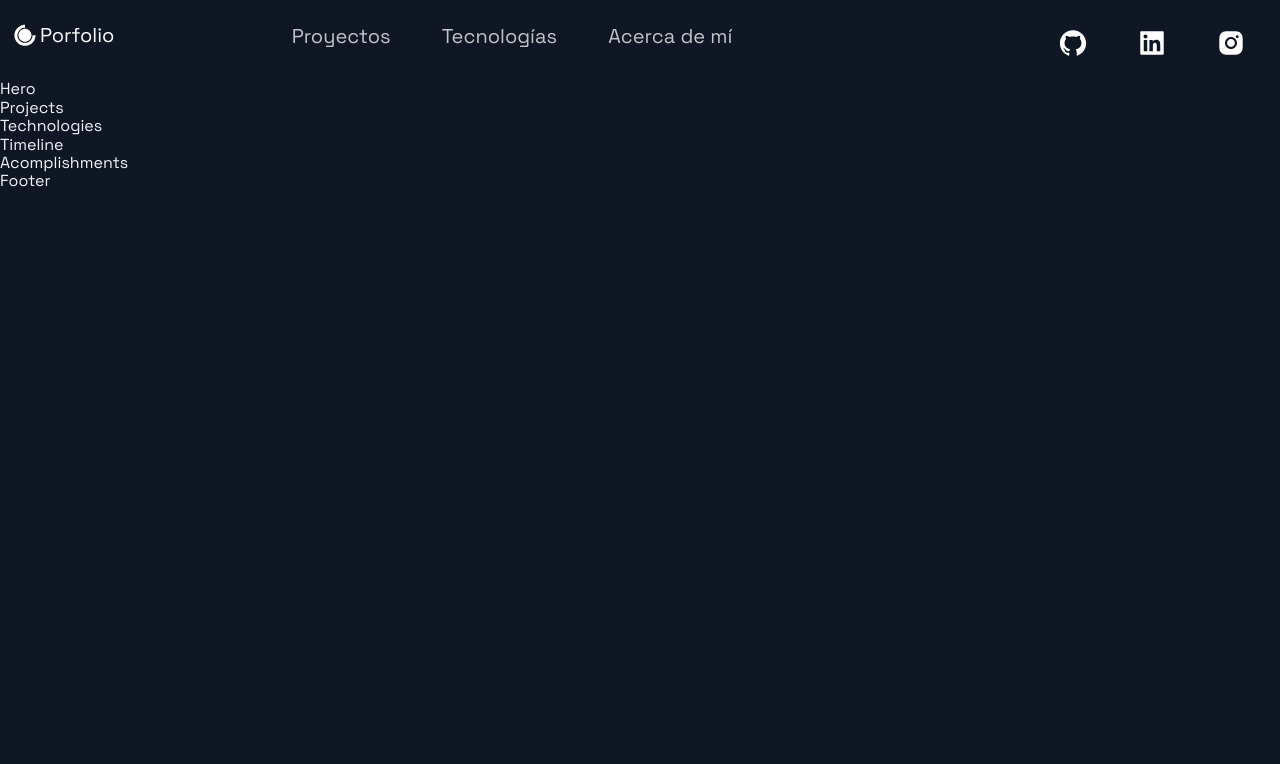
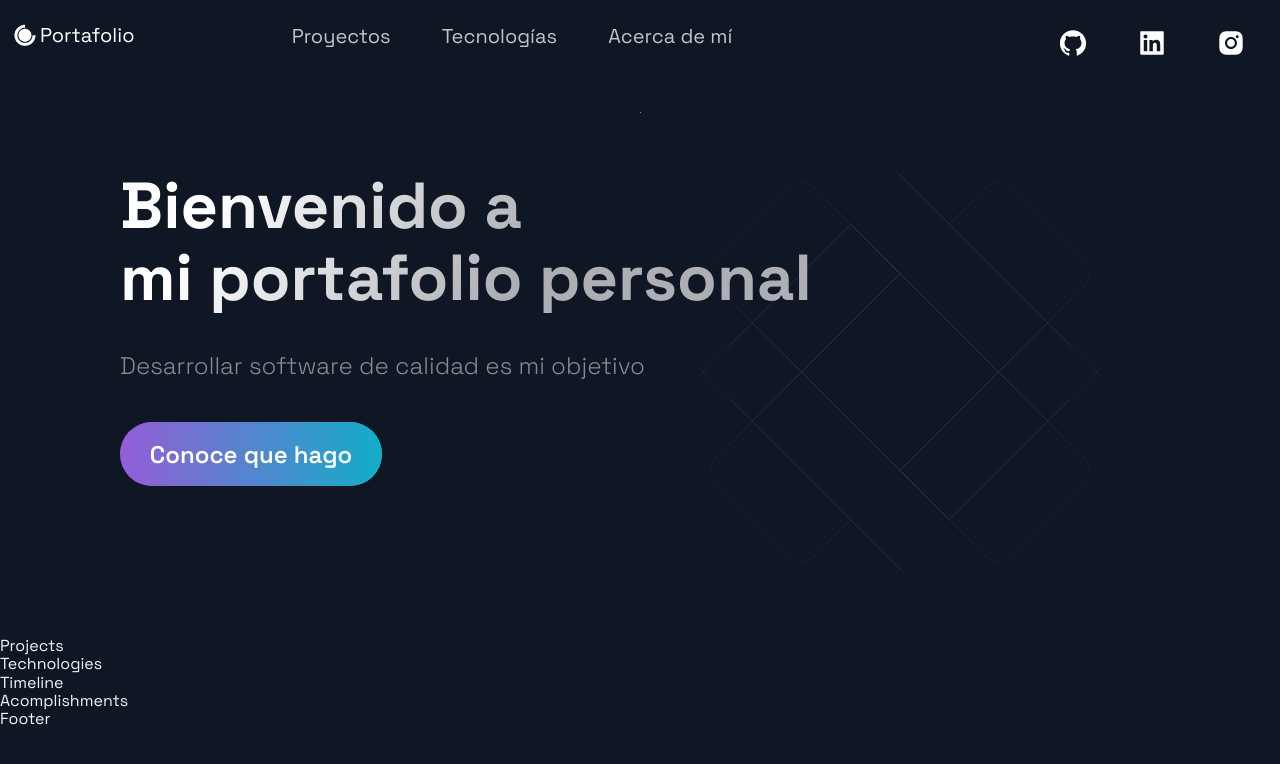
Before and after one commit to kioshiokamoto/nextjs-portfolio-v1, a Next.js app: page / in a window 1280 px wide. Shown: the top 764 px of the page. Built offline with nearby package versions, Linux system fonts and the light colour scheme.

Commit message:
:dart: Improve: agregar hero section

```diff
--- a/src/components/Header/Header.js
+++ b/src/components/Header/Header.js
@@ -10,7 +10,7 @@ const Header = () => (
 		<Div1>
 			<Link href="/">
 				<a style={{ display: 'flex', alignItems: 'center', color: 'white', marginBottom: '20px' }}>
-					<DiCssdeck size="3rem" /> <Span>Porfolio</Span>
+					<DiCssdeck size="3rem" /> <Span>Portafolio</Span>
 				</a>
 			</Link>
 		</Div1>
--- a/src/components/Hero/Hero.js
+++ b/src/components/Hero/Hero.js
@@ -5,9 +5,16 @@ import Button from '../../styles/GlobalComponents/Button';
 import { LeftSection } from './HeroStyles';
 
 const Hero = (props) => (
-  <div>
-    Hero
-  </div>
+	<Section row nopadding>
+		<LeftSection>
+			<SectionTitle main center>
+				Bienvenido a <br />
+				mi portafolio personal
+			</SectionTitle>
+			<SectionText>Desarrollar software de calidad es mi objetivo</SectionText>
+			<Button onClick={() => (window.location = 'https://github.com/kioshiokamoto')}>Conoce que hago</Button>
+		</LeftSection>
+	</Section>
 );
 
 export default Hero;
--- a/src/pages/index.js
+++ b/src/pages/index.js
@@ -10,10 +10,10 @@ import { Section } from '../styles/GlobalComponents';
 const Home = () => {
 	return (
 		<Layout>
-      {/* <Section grid> */}
+			<Section grid>
 				<Hero />
-        {/* <BgAnimation /> */}
-      {/* </Section> */}
+				<BgAnimation />
+			</Section>
 			<Projects />
 			<Technologies />
 			<Timeline />
```
Lines whose indentation alone changed are shown as unchanged.
